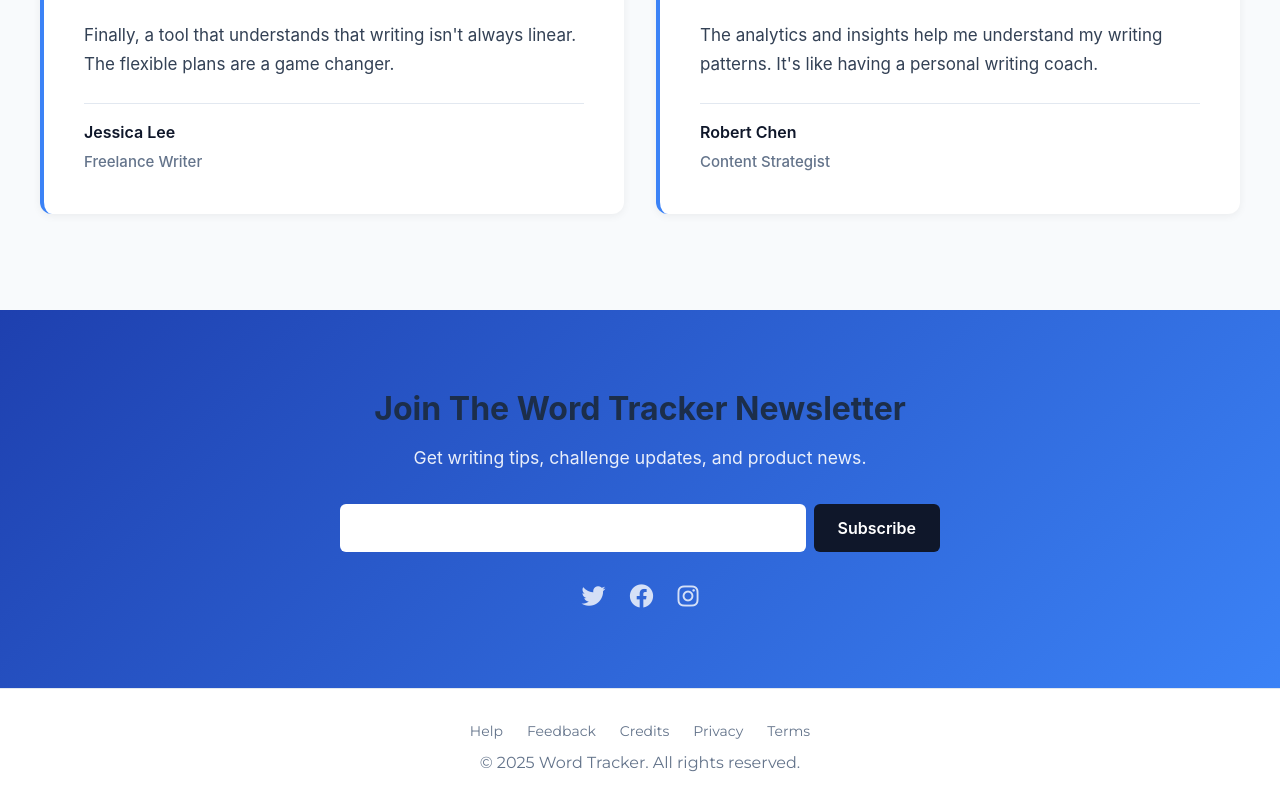
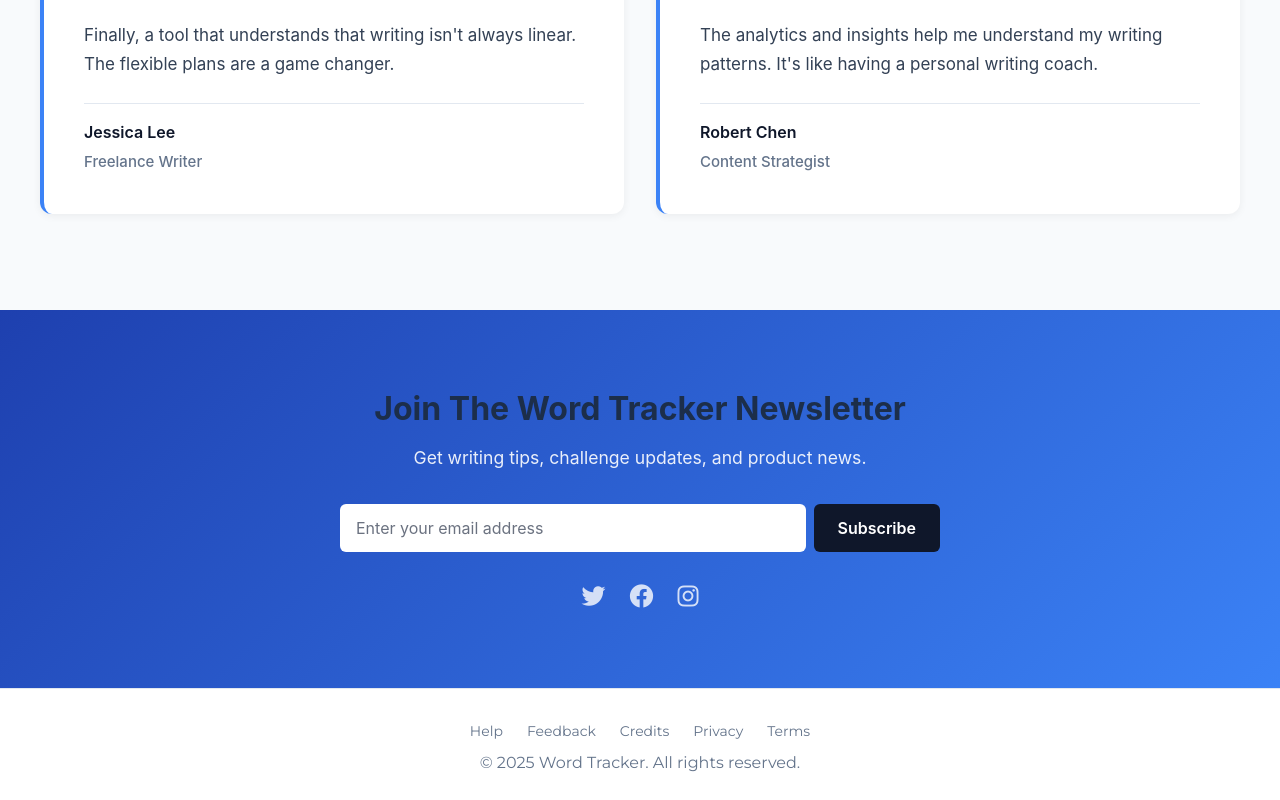
Before and after one commit to AzghanAhmad/Word-Tracker, an Angular app in the folder frontend/: page / in a window 1280 px wide. Shown: the part 3333-4133 px from the top of the page. Built offline with nearby package versions, Linux system fonts and the light colour scheme.

Commit message:
Few Files Updated

```diff
--- a/frontend/src/styles.scss
+++ b/frontend/src/styles.scss
@@ -164,12 +164,14 @@
     /* Remove default styling on iOS */
     -moz-appearance: none;
     appearance: none;
-    border: 1px solid black;
-    width: 100% !important;
-    /* Standard property */
+    border: 1px solid var(--border-color);
+    width: 100%;
+    background-color: #ffffff;
+    color: var(--text-primary);
 
     &::placeholder {
-        color: transparent !important;
+        color: #999999;
+        opacity: 1; /* Firefox */
     }
 }
 
```
Also changed, not shown: 2 other files (tests, documents, lock files or other folders).
